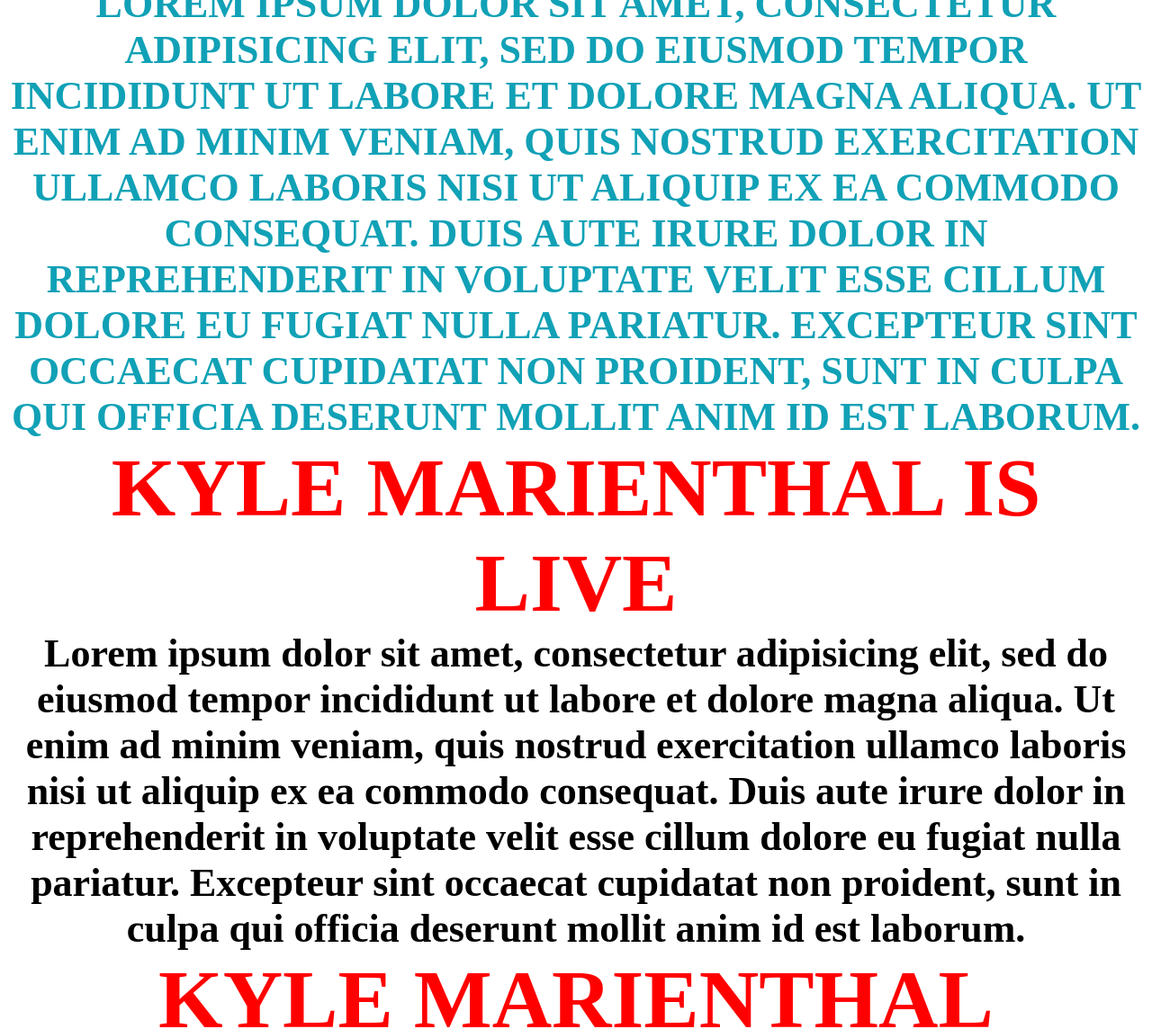
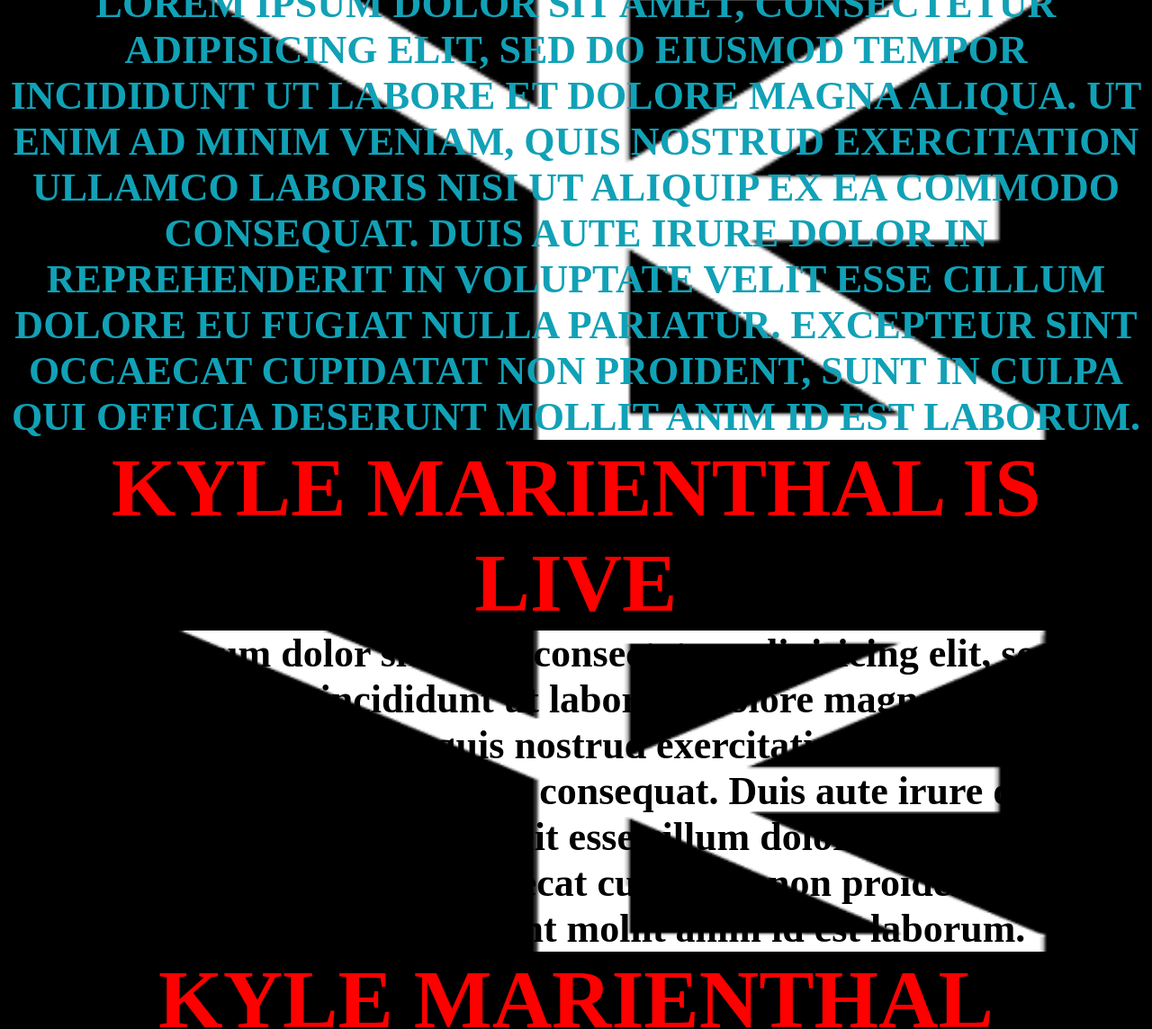
Before and after one commit to kylemarienthal/kylemarienthal.github.io, a plain HTML site: page index.html in a window 1280 px wide. Shown: the part 163-1307 px from the top of the page at 90% size. Drawn offline with Linux system fonts and the light colour scheme.

Commit message:
KYLE image is looking better, now just need it to slightly move on a scroll

```diff
--- a/style.css
+++ b/style.css
@@ -2,6 +2,9 @@
   margin: 0;
   padding: 0;
   border: 0;
+}
+body {
+  background-color: black;
 }
 h1 {
   text-align: center;
@@ -27,10 +30,15 @@ h3 {
 }
 /* start parallax */
 #parallax{
-  background: url('images/KYLE.png') repeat fixed 100%;
+  background: url('images/kyle.png') no-repeat fixed 100%;
+  background-position: 50% 50%;
+  background-size: 90% 150%;
 }
 #parallax-second{
-  background: url('images/KYLE.png') repeat fixed 100%;
+  background: url('images/kyle.png') no-repeat fixed 100%;
+  background-position: 50% 50%;
+  background-size: 90% 150%;
+
 
 }
 
```
